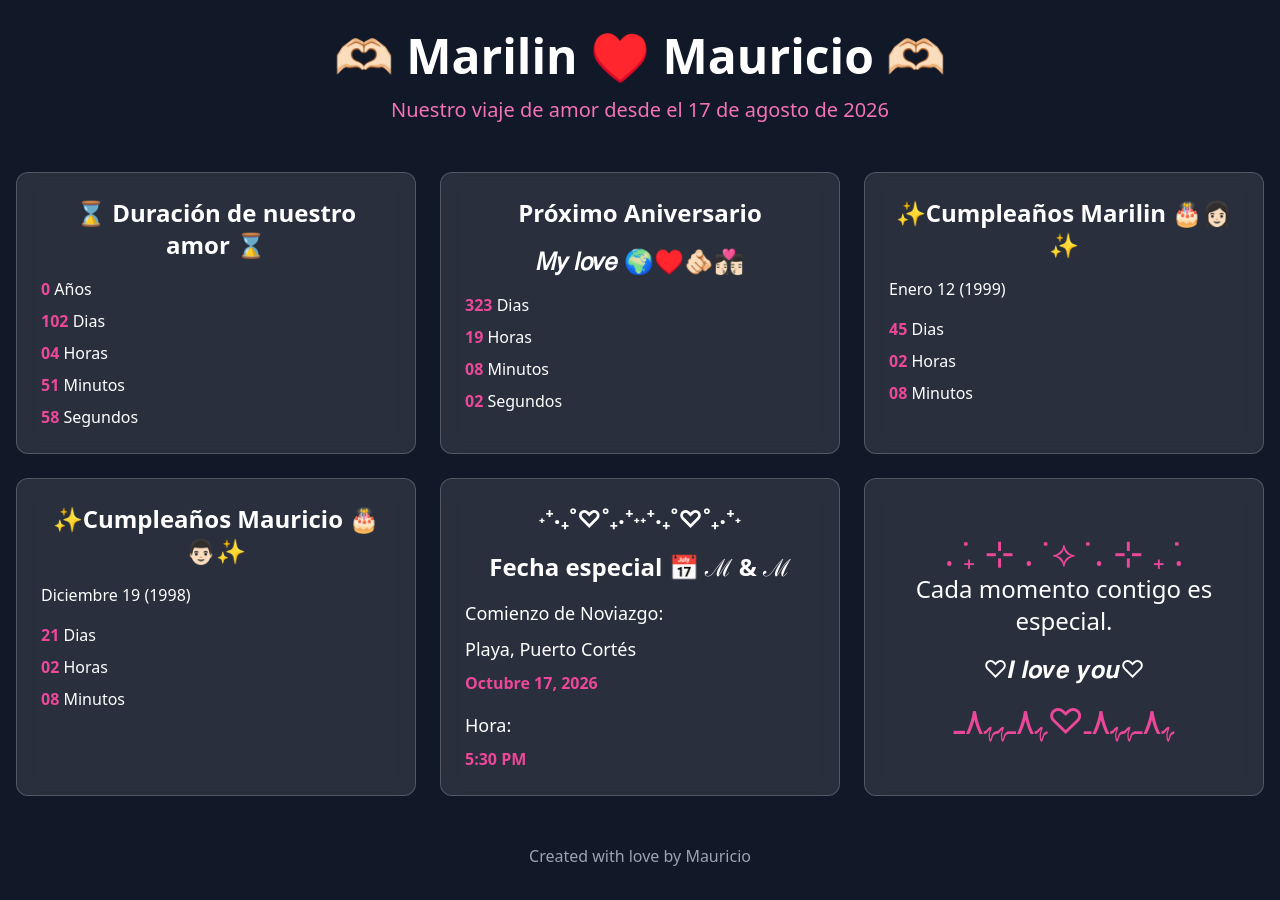
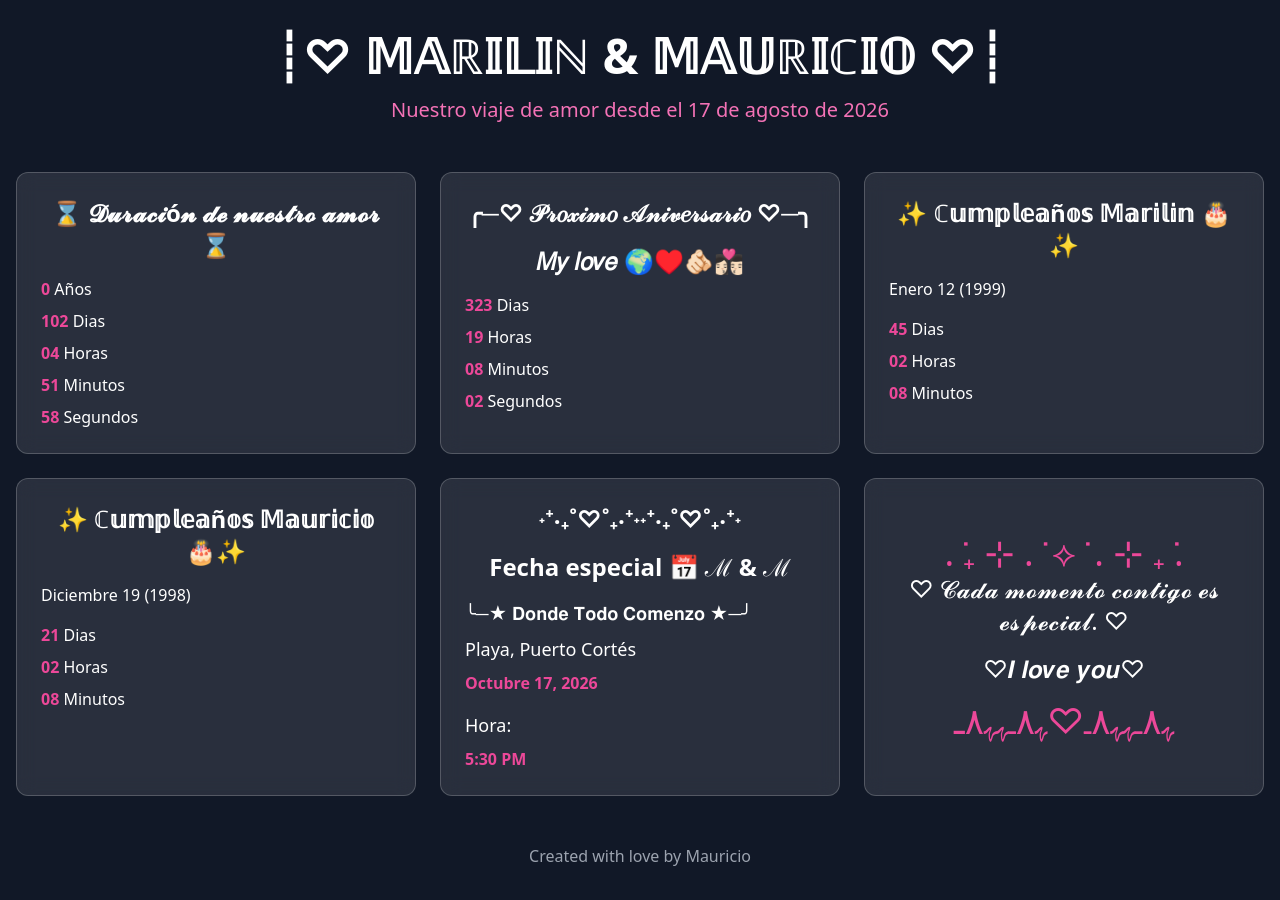
Before and after one commit to michaelinteriano16-ai/michaelinteriano16-ai.github.io, a plain HTML site: page index.html in a window 1280 px wide. Drawn offline with nearby package versions, Linux system fonts and the light colour scheme.

Commit message:
Update index.html

```diff
--- a/index.html
+++ b/index.html
@@ -51,7 +51,7 @@
     <div class="container mx-auto px-4 py-8">
       <header class="text-center mb-12">
         <h2 class="text-4xl md:text-5xl font-bold mb-4">
-          🫶🏻 Marilin ♥️ Mauricio 🫶🏻
+          ┊♡ 𝕄𝔸ℝ𝕀𝕃𝕀ℕ & 𝕄𝔸𝕌ℝ𝕀ℂ𝕀𝕆  ♡┊
         </h2>
         <p class="text-xl text-pink-400">Nuestro viaje de amor desde el 17 de agosto de 2026</p>
       </header>
@@ -59,7 +59,7 @@
       <div class="grid grid-cols-1 md:grid-cols-2 lg:grid-cols-3 gap-6 mb-12">
         <!-- Love Duration Card -->
         <div class="love-card rounded-xl p-6">
-          <h2 class="text-2xl font-bold mb-4 text-center">⌛ Duración de nuestro amor ⌛</h2>
+          <h2 class="text-2xl font-bold mb-4 text-center">⌛ 𝓓𝓾𝓻𝓪𝓬𝓲ó𝓷 𝓭𝓮 𝓷𝓾𝓮𝓼𝓽𝓻𝓸 𝓪𝓶𝓸𝓻 ⌛</h2>
           <div class="space-y-2">
             <p><span class="highlight" id="love-years">0</span> Años</p>
             <p><span class="highlight" id="love-days">0</span> Dias</p>
@@ -71,7 +71,7 @@
 
         <!-- Next Anniversary Card -->
         <div class="love-card rounded-xl p-6">
-          <h2 class="text-2xl font-bold mb-4 text-center">Próximo Aniversario</h2>
+          <h2 class="text-2xl font-bold mb-4 text-center">╭─♡ 𝒫𝓇𝑜𝓍𝒾𝓂𝑜 𝒜𝓃𝒾𝓋𝑒𝓇𝓈𝒶𝓇𝒾𝑜 ♡─╮</h2>
           <h3 class="text-2xl font-bold mb-4 text-center">𝑀𝑦 𝑙𝑜𝑣𝑒 🌍♥️🫵🏻👩🏻‍❤️‍💋‍👨🏻</h3>
           <div class="space-y-2">
             <p><span class="highlight" id="anniv-days">0</span> Dias</p>
@@ -83,7 +83,7 @@
 
         <!-- Aathil's Birthday Card -->
         <div class="love-card rounded-xl p-6">
-          <h2 class="text-2xl font-bold mb-4 text-center">✨Cumpleaños Marilin 🎂👩🏻✨</h2>
+          <h2 class="text-2xl font-bold mb-4 text-center">✨ ℂ𝕦𝕞𝕡𝕝𝕖𝕒ñ𝕠𝕤 𝕄𝕒𝕣𝕚𝕝𝕚𝕟 🎂✨</h2>
           <p class="mb-4">Enero 12 (1999)</p>
           <div class="space-y-2">
             <p><span class="highlight" id="aathil-days">0</span> Dias</p>
@@ -94,7 +94,7 @@
 
         <!-- Ducky's Birthday Card -->
         <div class="love-card rounded-xl p-6">
-          <h2 class="text-2xl font-bold mb-4 text-center">✨Cumpleaños Mauricio 🎂👨🏻✨</h2>
+          <h2 class="text-2xl font-bold mb-4 text-center">✨ ℂ𝕦𝕞𝕡𝕝𝕖𝕒ñ𝕠𝕤 𝕄𝕒𝕦𝕣𝕚𝕔𝕚𝕠 🎂✨</h2>
           <p class="mb-4">Diciembre 19 (1998)</p>
           <div class="space-y-2">
             <p><span class="highlight" id="ducky-days">0</span> Dias</p>
@@ -107,7 +107,7 @@
         <div class="love-card rounded-xl p-6">
           <h2 class="text-2xl font-bold mb-4 text-center">˖⁺‧₊˚♡˚₊‧⁺˖˖⁺‧₊˚♡˚₊‧⁺˖</h2>
           <h2 class="text-2xl font-bold mb-4 text-center">Fecha especial 📅 ℳ & ℳ</h2>
-          <p class="text-lg mb-2">Comienzo de Noviazgo:</p>
+          <p class="text-lg mb-2">╰─★ 𝐃𝐨𝐧𝐝𝐞 𝐓𝐨𝐝𝐨 𝐂𝐨𝐦𝐞𝐧𝐳𝐨 ★─╯</p>
           <p class="text-lg mb-2">Playa, Puerto Cortés</p>
           <p class="highlight">Octubre 17, 2026</p>
           <p class="text-lg mt-4 mb-2">Hora:</p>
@@ -118,7 +118,7 @@
         <div class="love-card rounded-xl p-6 flex items-center justify-center">
           <div class="text-center">
             <span class="heart text-4xl">. ݁₊ ⊹ . ݁ ⟡ ݁ . ⊹ ₊ ݁.</span>
-            <p class="text-2xl mb-4">Cada momento contigo es especial.</p>
+            <p class="text-2xl mb-4">♡ 𝓒𝓪𝓭𝓪 𝓶𝓸𝓶𝓮𝓷𝓽𝓸 𝓬𝓸𝓷𝓽𝓲𝓰𝓸 𝓮𝓼 𝓮𝓼𝓹𝓮𝓬𝓲𝓪𝓵. ♡</p>
              <p class="text-2xl mb-4">♡𝑰 𝒍𝒐𝒗𝒆 𝒚𝒐𝒖♡</p>
             <span class="heart text-4xl">ﮩ٨ـﮩﮩ٨ـ♡ﮩ٨ـﮩﮩ٨ـ</span>
           </div>
```
